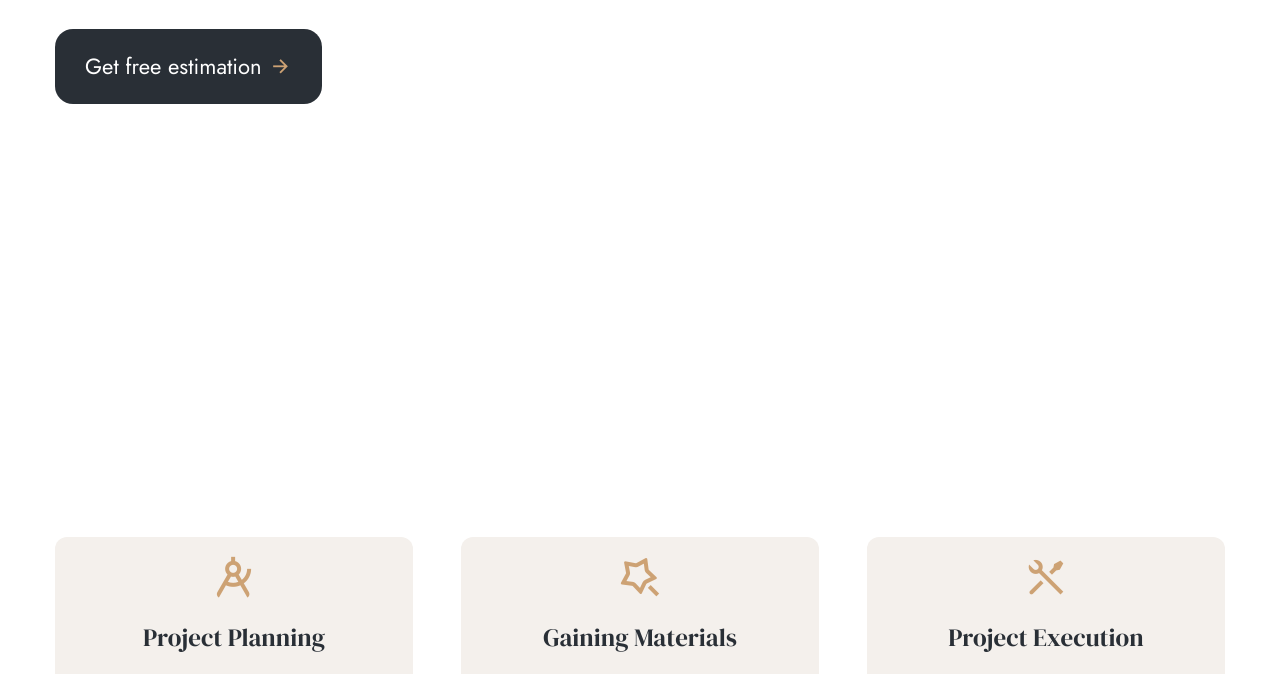
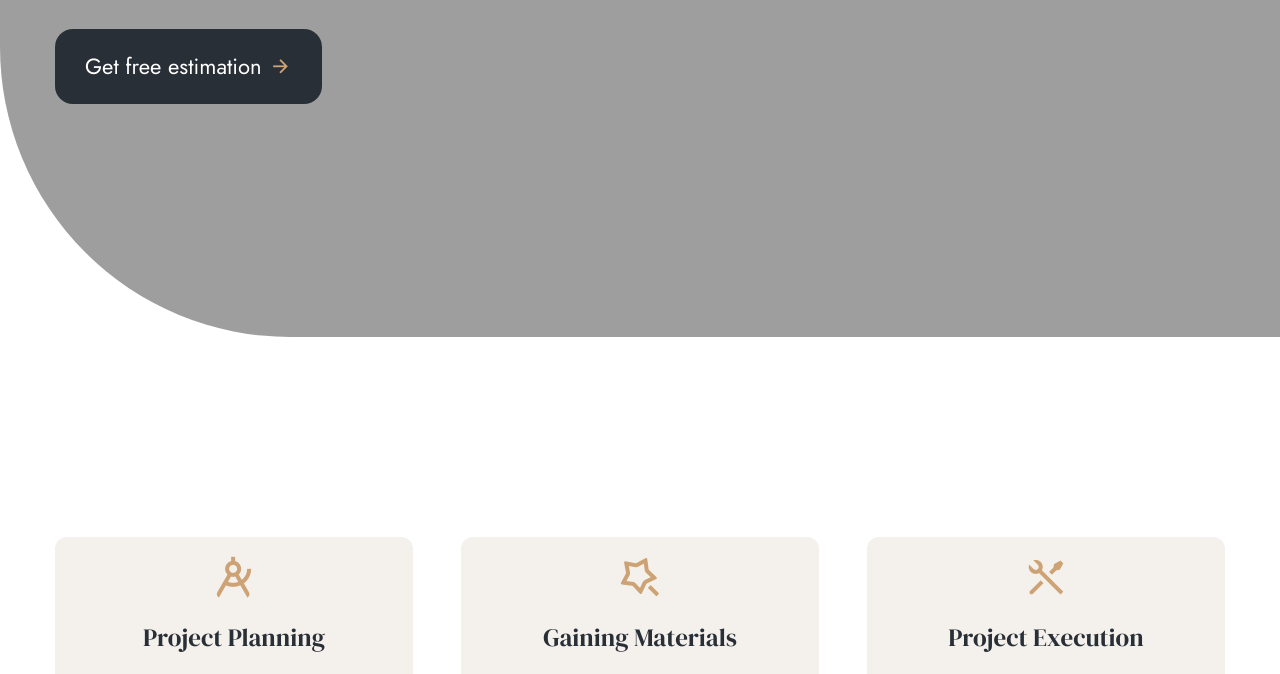
Before and after one commit to Archiesachin/Interior-web, a website: page index.html in a window 1280 px wide. Shown: the part 593-1267 px from the top of the page. Drawn offline with nearby package versions, Linux system fonts and the light colour scheme; the site is published under a folder, as on GitHub Pages, so addresses that start at the root find nothing.

Commit message:
image file changed

```diff
--- a/css/input.css
+++ b/css/input.css
@@ -15,7 +15,7 @@ a{
 }
 
 .bg-hero{
-    background-image: url(/assets/hero/bg.jpg);
+    background-image: url(../assets/hero/bg.jpg);
 }
 
 h1,
```
Also changed, not shown: dist/output.css.
